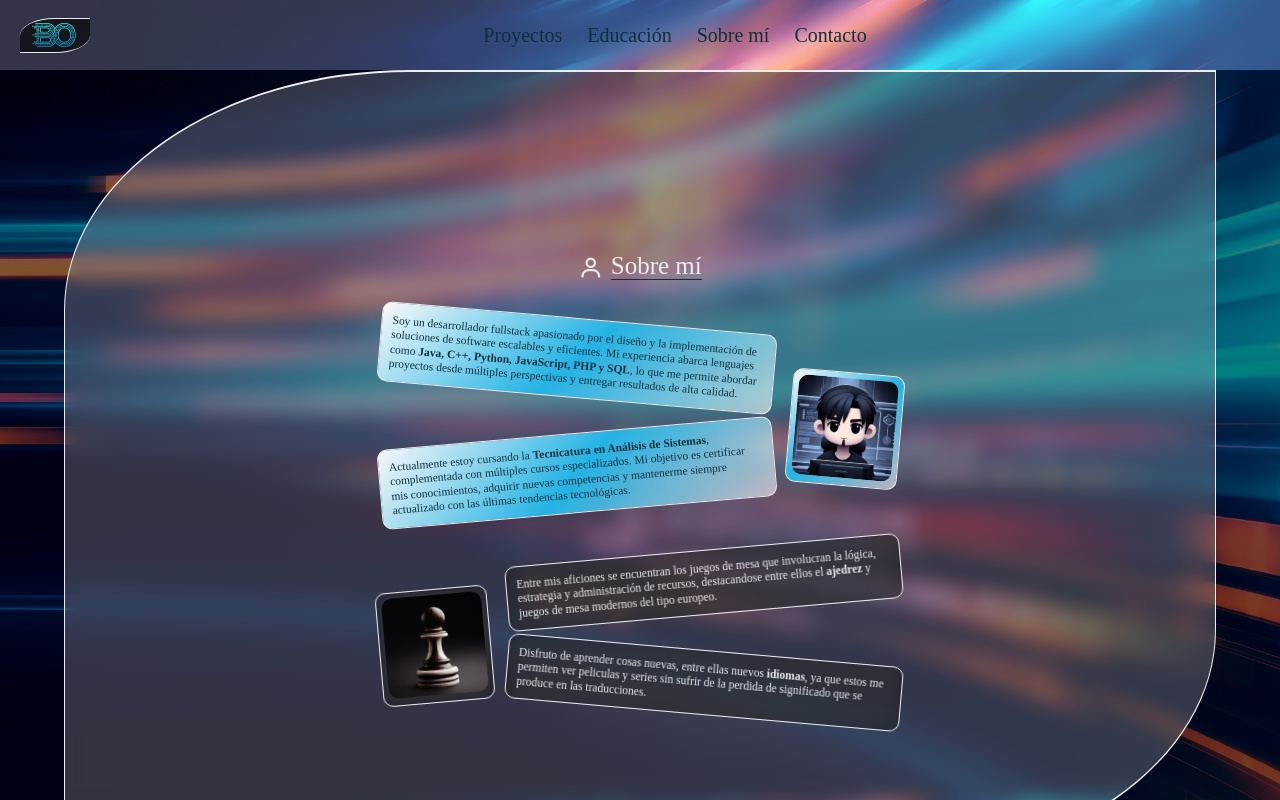
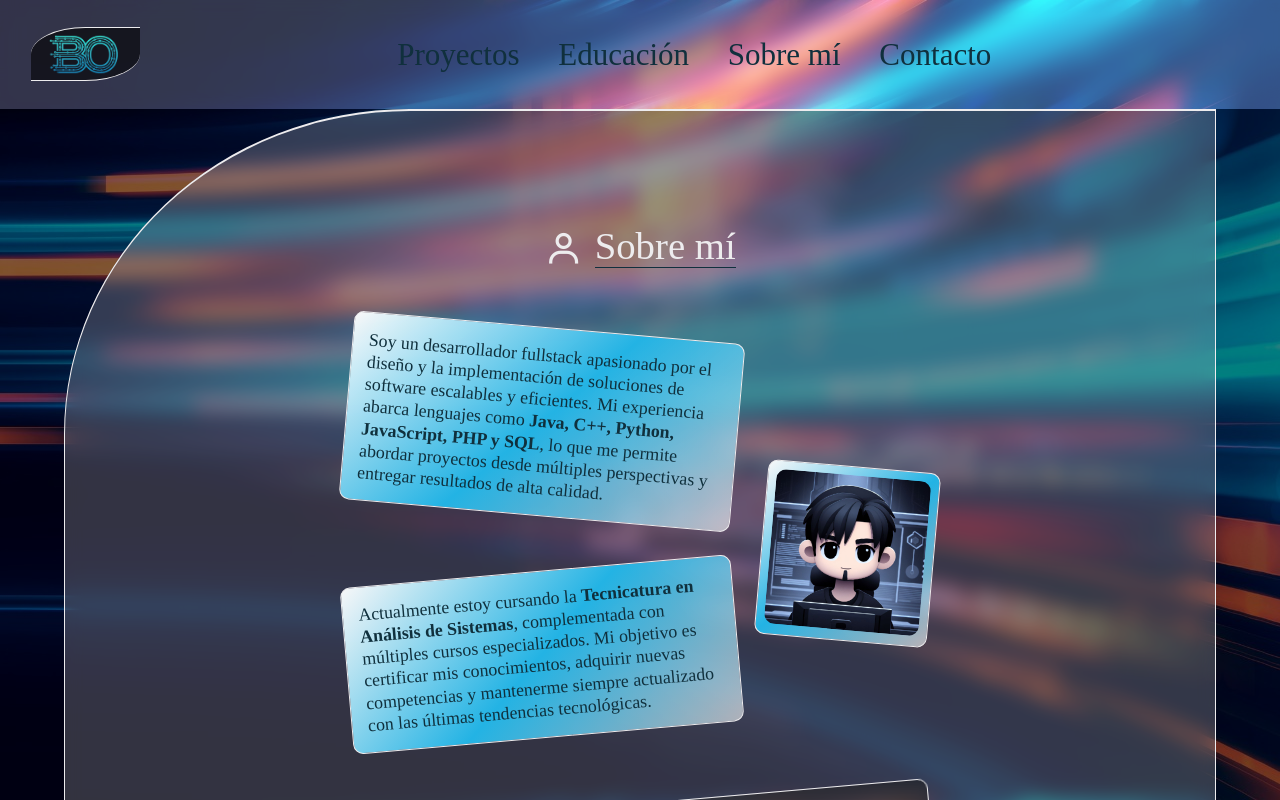
Before and after one commit to Br1-O/ng-portfolio, an Angular app: page /about-me in a window 1280 px wide. Shown: the top 800 px of the page. Built offline with nearby package versions, Linux system fonts and the light colour scheme.

Commit message:
Fix: Changed font-size for html tag and adjusted all elements style

```diff
--- a/src/app/pages/home/sections/about-me/about-me.component.css
+++ b/src/app/pages/home/sections/about-me/about-me.component.css
@@ -24,7 +24,7 @@
 
 #about-me article{
     display: flex;
-    flex-direction: row;
+    flex-direction: column;
     justify-content: center;
     align-items: center;
     gap: 1.5rem;
@@ -40,11 +40,27 @@
 
     #about-me article{
         display: flex;
-        flex-direction: row;
+        flex-direction: row !important;
         justify-content: center;
         align-items: center;
         gap: 1.5rem;
         max-width: 70%;
+    }
+
+    .image-container{
+        border: 1px solid var(--font-hover-color);
+        border-radius: 10px;
+        padding: 0.5rem;
+
+        background: linear-gradient(135deg, #fffffff5, var(--secondary-color), #ffffff98);
+
+        transform: rotate(5deg);
+
+        order: 2;
+    }
+
+    .image-container:nth-of-type(1){
+        transform: rotate(-5deg);
     }
 }
 
@@ -59,6 +75,8 @@
     line-height: 1.25;
 
     margin-bottom: 1rem;
+
+    order: 2;
 }
 
 @media (min-width: 768px){
@@ -68,6 +86,8 @@
         justify-content: center;
         align-items: flex-start;
         max-width: 50%;
+
+        order: 1;
     }
 }
 
@@ -102,6 +122,8 @@
     background: linear-gradient(135deg, #fffffff5, var(--secondary-color), #ffffff98);
 
     transform: rotate(5deg);
+
+    order: 1;
 }
 
 .interests :nth-child(even){
--- a/src/app/pages/home/sections/introduction/introduction.component.css
+++ b/src/app/pages/home/sections/introduction/introduction.component.css
@@ -7,11 +7,11 @@
     justify-content: center;
     align-items: center;
     gap: 2rem;
-    position: relative; /* Important for absolute positioning of the logo */
-    overflow: hidden; /* Prevent logo overflow */
+    position: relative;
+    overflow: hidden;
 
     color: var(--font-hover-color);
-    text-shadow: -1.5px -1.5px 5px var(--secondary-color), 1.5px 1.5px 1px var(--main-color);
+    text-shadow: -2.5px -2.5px 7px var(--secondary-color), 2.5px 2.5px 2px var(--main-color);
 }
 
 /* Logo container */
@@ -23,8 +23,8 @@
     width: 10rem;
     max-height: 7rem;
 
-    border-top: 1px solid var(--font-hover-color);
-    border-bottom: 1px solid var(--font-hover-color);
+    border-top: 2px solid var(--font-hover-color);
+    border-bottom: 2px solid var(--font-hover-color);
     border-radius: 50% 0;
     box-shadow: 0px 5px 5px var(--font-color);
     overflow: hidden;
@@ -52,9 +52,9 @@
     left: 0;
 
     content: "";
-    border: 1px solid var(--font-hover-color);
-    border-top: 2px solid var(--font-hover-color);
-    border-bottom: 2px solid var(--font-hover-color);
+    border: 2px solid var(--font-hover-color);
+    border-top: 3px solid var(--font-hover-color);
+    border-bottom: 3px solid var(--font-hover-color);
     border-radius: 35% 0;
 
     /* glass like effect */
@@ -72,26 +72,97 @@
     animation: disappearAndHold 2s ease forwards, zoomIn 1.5s ease-in-out 2s forwards;
 }
 
-@media (min-width: 1028px){
+@media (min-width: 992px){
     #image-container
     {
         position: absolute; /* Positioned absolutely within the section */
         top: 0;
         left: 25%; /* Center horizontally */
-        transform: translateX(-25%) translateY(0); /* Start centered */
-        z-index: 10; /* Ensure it stays on top */
-        display: flex;
-        justify-content: center;
-        align-items: center;
+    }
 
-        min-width: 100vh;
+    #text-container::after{
+
+        position: absolute;
+        top: 0;
+        left: 8%;
+
+        width: 85%;
+        height: 100%; /* Matches the container height */
+
+        box-sizing: border-box;
+
+        animation: disappearAndHold 2s ease forwards, zoomIn 1.5s ease-in-out 2s forwards;
+    }
+
+    h1{
+        font-size: 5rem !important;
+
+        letter-spacing: 1px;
+        line-height: 1.2;
+
+        animation: disappearAndHold 3s ease forwards, slideInFromRight 1.5s ease-in 1.75s forwards, bounceLeft 2.5s ease-in-out 3.25s forwards;
+    }
+
+    h2{
+        font-size: 3rem !important;
+
+        letter-spacing: 1px;
+        line-height: 1.2;
+
+        animation: disappearAndHold 3s ease forwards, slideInFromLeft 1.5s ease-in 1.75s forwards, bounceRight 2.5s ease-in-out 3.25s forwards;
+    }
+}
+
+@media (min-width: 1180px){
+    #image-container
+    {
+        position: absolute; /* Positioned absolutely within the section */
+        top: 0;
+        left: 25%; /* Center horizontally */
+    }
+
+    #text-container::after{
+
+        position: absolute;
+        top: 0;
+        left: 15%;
+
+        width: 70%;
+        height: 100%; /* Matches the container height */
+
+        box-sizing: border-box;
+
+        animation: disappearAndHold 2s ease forwards, zoomIn 1.5s ease-in-out 2s forwards;
+    }
+
+    h1{
+        font-size: 5rem !important;
+
+        letter-spacing: 1px;
+        line-height: 1.2;
+
+        animation: disappearAndHold 3s ease forwards, slideInFromRight 1.5s ease-in 1.75s forwards, bounceLeft 2.5s ease-in-out 3.25s forwards;
+    }
+
+    h2{
+        font-size: 3rem !important;
+
+        letter-spacing: 1px;
+        line-height: 1.2;
+
+        animation: disappearAndHold 3s ease forwards, slideInFromLeft 1.5s ease-in 1.75s forwards, bounceRight 2.5s ease-in-out 3.25s forwards;
+    }
+}
+
+@media (min-width: 1700px){
+    #image-container
+    {
+        position: absolute; /* Positioned absolutely within the section */
+        top: 0;
+        left: 0; /* Center horizontally */
+
+        min-width: 100vw;
         min-height: 100vh;
-
-        border-top: 5px solid var(--font-hover-color);
-        border-bottom: 5px solid var(--font-hover-color);
-        border-radius: 50% 0;
-        box-shadow: 0px 5px 5px var(--font-color);
-        overflow: hidden;
     }
 
     #text-container::after{
@@ -99,17 +170,6 @@
         position: absolute;
         top: 0;
         left: 23%;
-
-        content: "";
-        border: 1px solid var(--font-hover-color);
-        border-top: 2px solid var(--font-hover-color);
-        border-bottom: 2px solid var(--font-hover-color);
-        border-radius: 35% 0;
-
-        /* glass like effect */
-        background: rgba(255, 255, 255, 0.2);
-        backdrop-filter: blur(10px);
-        -webkit-backdrop-filter: blur(5px);
 
         z-index: 1;
 
@@ -120,6 +180,24 @@
 
         animation: disappearAndHold 2s ease forwards, zoomIn 1.5s ease-in-out 2s forwards;
     }
+
+    h1{
+        font-size: 5rem !important;
+
+        letter-spacing: 1px;
+        line-height: 1.2;
+
+        animation: disappearAndHold 3s ease forwards, slideInFromRight 1.5s ease-in 1.75s forwards, bounceLeft 2.5s ease-in-out 3.25s forwards;
+    }
+
+    h2{
+        font-size: 3rem !important;
+
+        letter-spacing: 1px;
+        line-height: 1.2;
+
+        animation: disappearAndHold 3s ease forwards, slideInFromLeft 1.5s ease-in 1.75s forwards, bounceRight 2.5s ease-in-out 3.25s forwards;
+    }
 }
 
 img{
@@ -128,7 +206,7 @@ img{
 }
 
 h1{
-    font-size: 5rem;
+    font-size: 4rem;
 
     letter-spacing: 1px;
     line-height: 1.2;
@@ -141,7 +219,7 @@ h1{
 }
 
 h2{
-    font-size: 3rem;
+    font-size: 2rem;
 
     letter-spacing: 1px;
     line-height: 1.2;
--- a/src/app/pages/home/sections/projects/projects.component.css
+++ b/src/app/pages/home/sections/projects/projects.component.css
@@ -52,6 +52,6 @@
 
 #projects-container{
     display: grid;
-    grid-template-columns: repeat(auto-fit, minmax(200px, 1fr));
+    grid-template-columns: repeat(auto-fit, minmax(310px, 1fr));
     gap: 2rem;
 }
--- a/src/index.html
+++ b/src/index.html
@@ -4,7 +4,7 @@
   <meta charset="utf-8">
   <title>Bruno Ortuño | Portfolio</title>
   <base href="/">
-  <meta name="viewport" content="width=device-width, initial-scale=1.0, user-scalable=no" />
+  <meta name="viewport" content="width=device-width, initial-scale=1.0" />
   <link rel="icon" type="image/x-icon" href="favicon.ico">
   <link href="https://unpkg.com/boxicons/css/boxicons.min.css" rel="stylesheet">
 
--- a/src/styles.css
+++ b/src/styles.css
@@ -20,7 +20,7 @@ table { border-collapse: collapse; border-spacing: 0;}
 html {
   scroll-behavior: smooth;
 
-  font-size: 10px;
+  font-size: 15.5px;
 }
 
 body{
```
